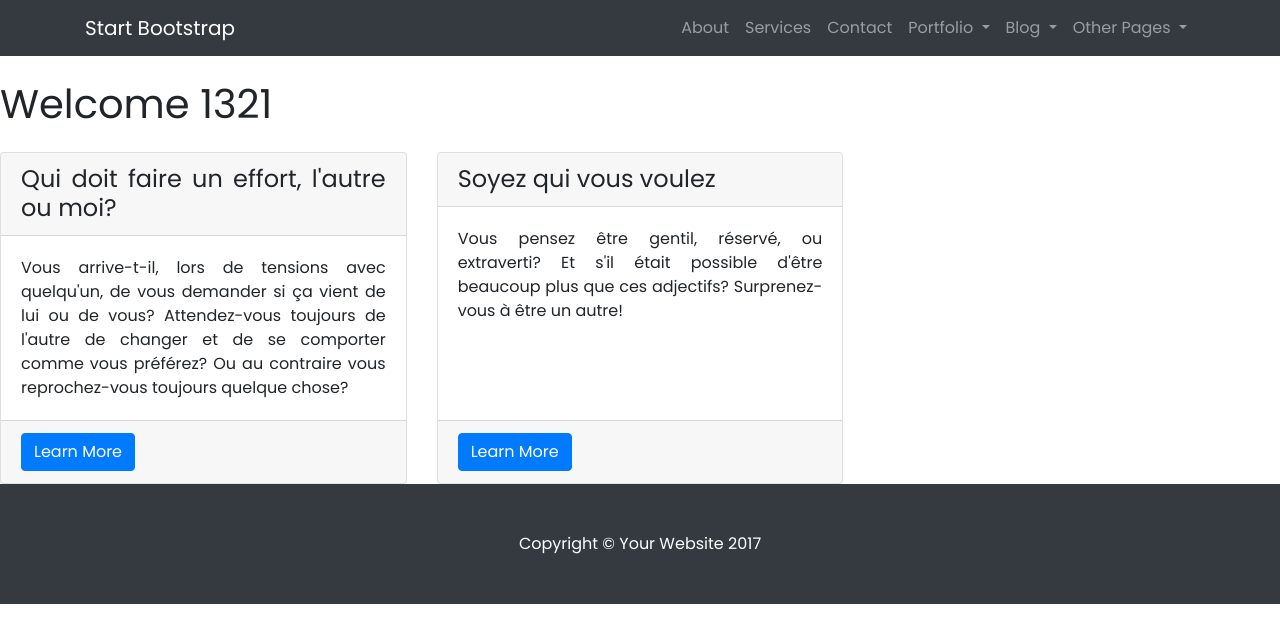
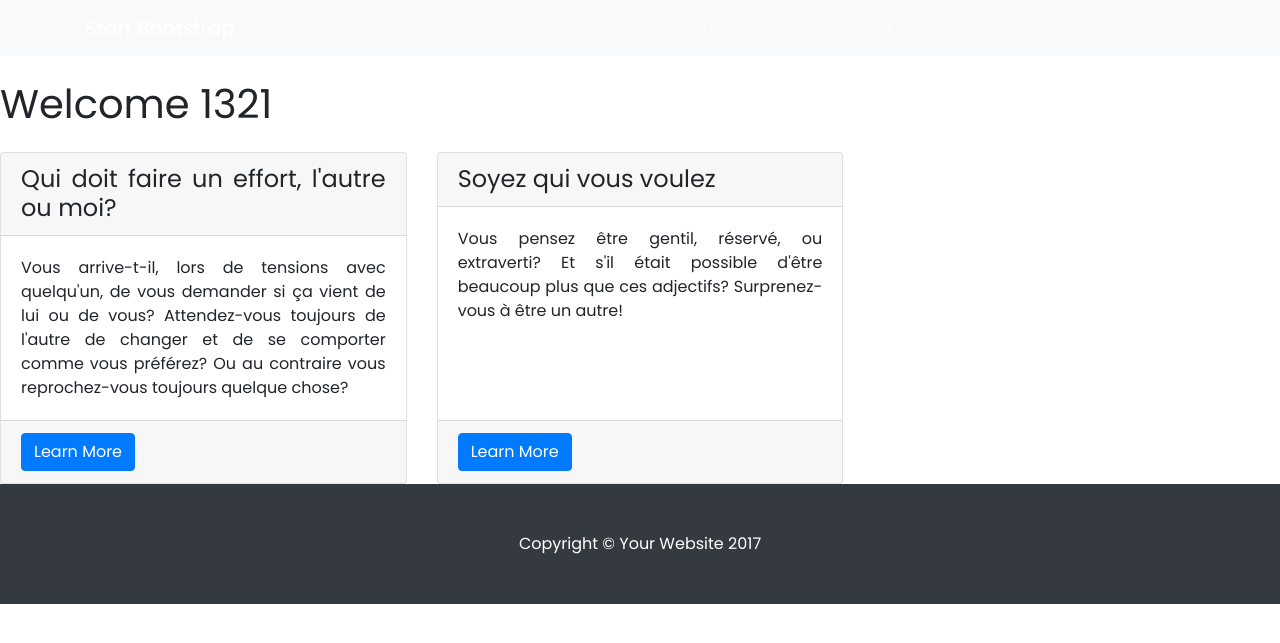
Before and after one commit to OrgaEvolutions/Nathoup.github.io, a Jekyll site: the page built from index.html, in a window 1280 px wide. Shown: the top 643 px of the page. Built offline with Jekyll 4.4.1, drawn with Linux system fonts in a browser that asks for light colours; nearby versions of some CDN libraries; some web fonts are replaced.

Commit message:
Update header.html

```diff
--- a/_includes/header.html
+++ b/_includes/header.html
@@ -1,5 +1,5 @@
 <!--modern business header-->
-<nav class="navbar navbar-expand-lg navbar-dark bg-dark">
+<nav class="navbar navbar-expand-lg navbar-dark bg-light">
       <div class="container">
         <a class="navbar-brand" href="index.html">Start Bootstrap</a>
         <button class="navbar-toggler navbar-toggler-right" type="button" data-toggle="collapse" data-target="#navbarResponsive" aria-controls="navbarResponsive" aria-expanded="false" aria-label="Toggle navigation">
```
